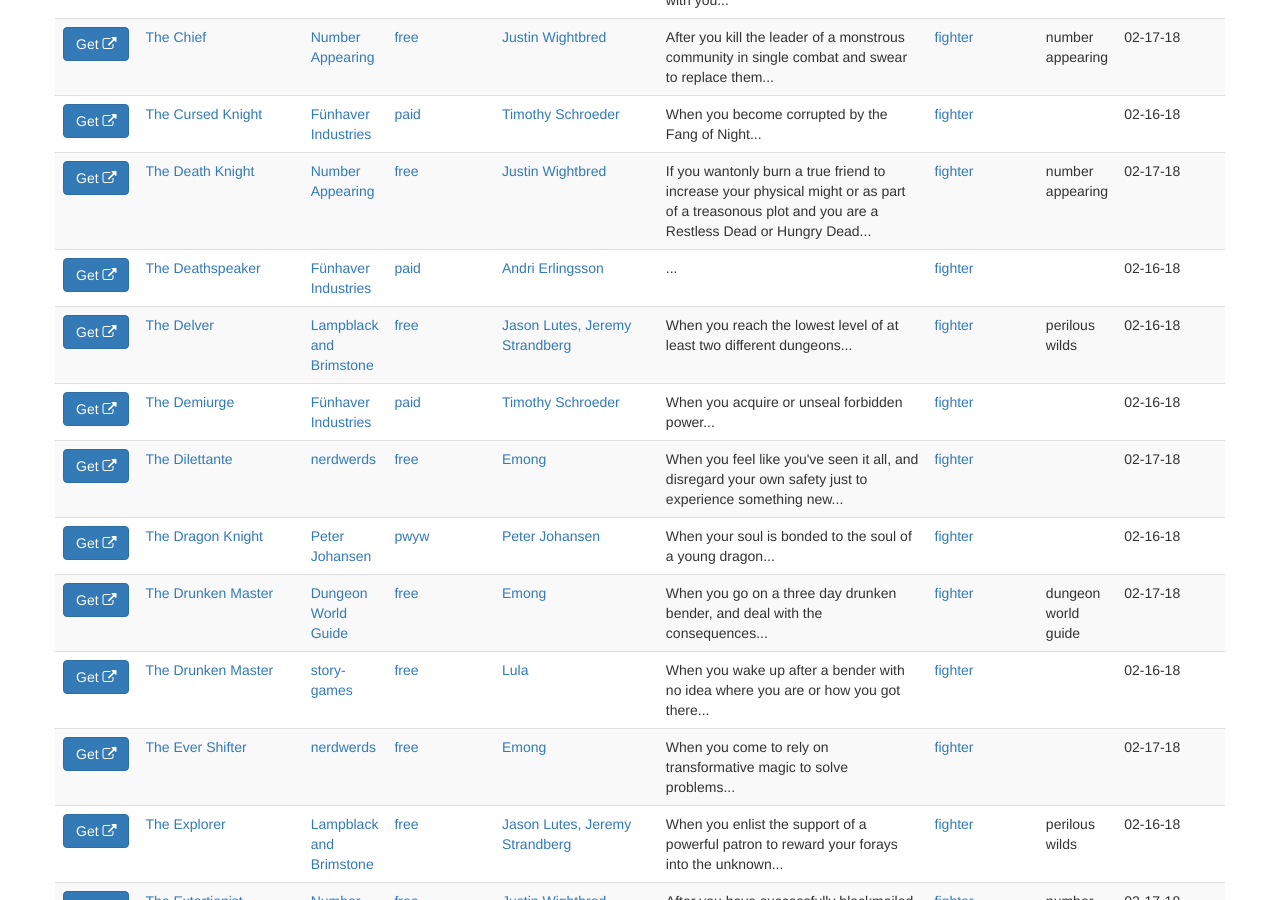
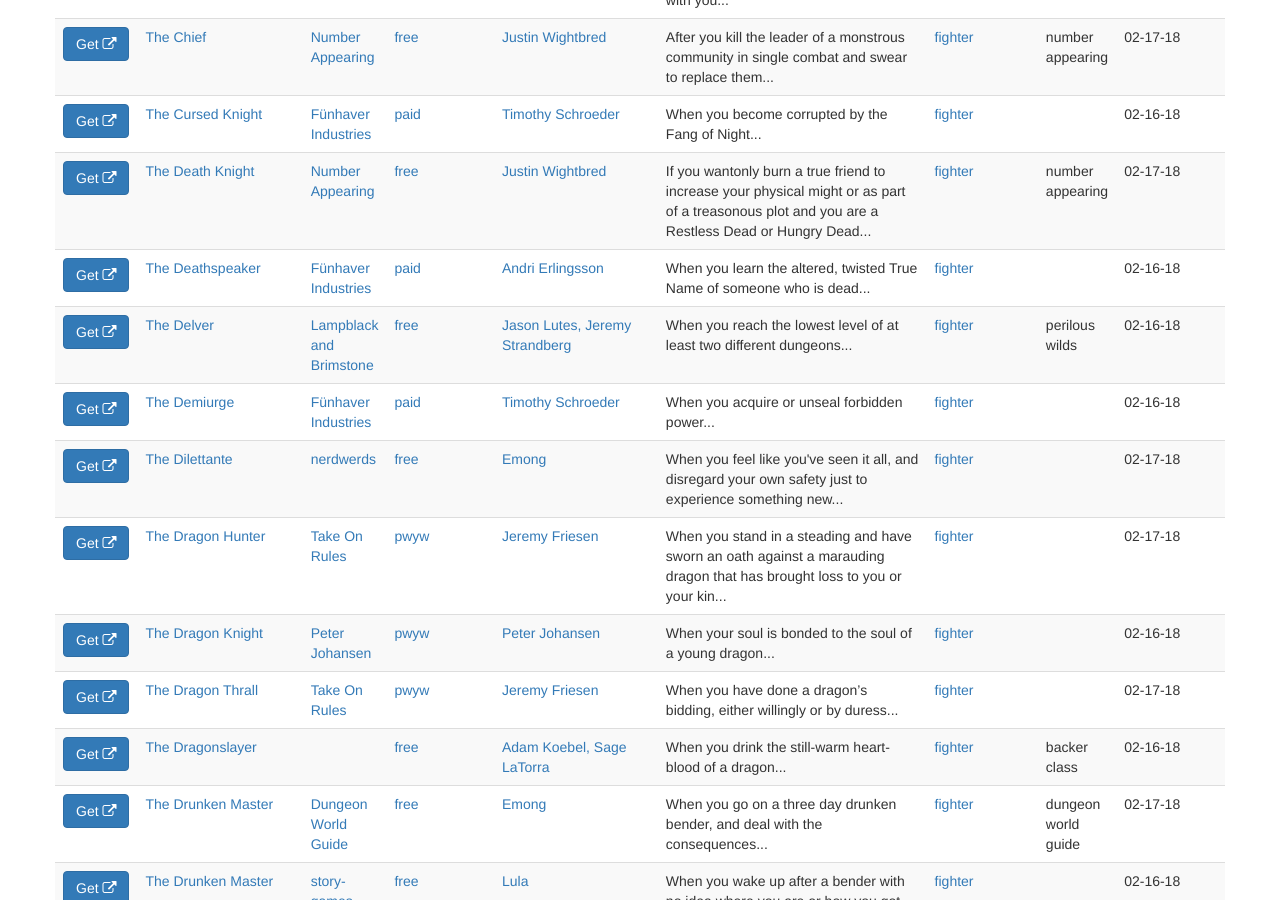
Before and after one commit to exposit/dw-ccs, a Jekyll site: the page built from index.html, in a window 1280 px wide and 900 px high, scrolled down 905 px. Built offline with Jekyll 4.4.1, drawn with Linux system fonts in a browser that asks for light colours; nearby versions of some CDN libraries; some of the changed text lies outside the part shown.

Commit message:
more more

```diff
--- /dev/null
+++ b/_posts/2018-02-16-the-dragonslayer.md
@@ -0,0 +1,20 @@
+---
+layout: entry
+link: http://www.drivethrurpg.com/product/213115/Minimal-Compendium-Classes
+author: ['Adam Koebel', 'Sage LaTorra']
+source:
+source-url:
+
+excerpt:
+
+trigger: When you drink the still-warm heart-blood of a dragon...
+
+categories:
+- fighter
+
+tags:
+- backer class
+
+license: non-open
+cost: free
+---
--- /dev/null
+++ b/_posts/2018-02-16-the-landed-gentry.md
@@ -0,0 +1,20 @@
+---
+layout: entry
+link: http://www.drivethrurpg.com/product/213115/Minimal-Compendium-Classes
+author: ['Adam Koebel', 'Sage LaTorra']
+source:
+source-url:
+
+excerpt:
+
+trigger: When you are granted a hold by your betters...
+
+categories:
+- fighter
+
+tags:
+- backer class
+
+license: non-open
+cost: free
+---
--- /dev/null
+++ b/_posts/2018-02-17-the-dragon-hunter.md
@@ -0,0 +1,17 @@
+---
+layout: entry
+link: http://www.drivethrurpg.com/product/109039/Take-on-Dragons
+author: Jeremy Friesen
+source: Take On Rules
+source-url: http://www.drivethrurpg.com/browse/pub/4854/TakeOnRules
+
+excerpt:
+
+trigger: When you stand in a steading and have sworn an oath against a marauding dragon that has brought loss to you or your kin...
+
+categories:
+- fighter
+
+license: cc-by
+cost: pwyw
+---
--- /dev/null
+++ b/_posts/2018-02-17-the-dragon-thrall.md
@@ -0,0 +1,17 @@
+---
+layout: entry
+link: http://www.drivethrurpg.com/product/109039/Take-on-Dragons
+author: Jeremy Friesen
+source: Take On Rules
+source-url: http://www.drivethrurpg.com/browse/pub/4854/TakeOnRules
+
+excerpt:
+
+trigger: When you have done a dragon’s bidding, either willingly or by duress...
+
+categories:
+- fighter
+
+license: cc-by
+cost: pwyw
+---
--- a/_posts/funhaven/2018-02-16-the-deathspeaker.md
+++ b/_posts/funhaven/2018-02-16-the-deathspeaker.md
@@ -7,7 +7,7 @@ source-url: http://www.drivethrurpg.com/browse/pub/4547/Fnhaver-Industries
 
 excerpt:
 
-trigger: ...
+trigger: When you learn the altered, twisted True Name of someone who is dead...
 
 categories:
 - fighter
--- a/_posts/funhaven/2018-02-16-the-wandering-scholar.md
+++ b/_posts/funhaven/2018-02-16-the-wandering-scholar.md
@@ -7,7 +7,7 @@ source-url: http://www.drivethrurpg.com/browse/pub/4547/Fnhaver-Industries
 
 excerpt:
 
-trigger: ...
+trigger: When you distinguish yourself as a scholar through training, publicized scholarship or acceptance in learned circles...
 
 categories:
 - fighter
```
